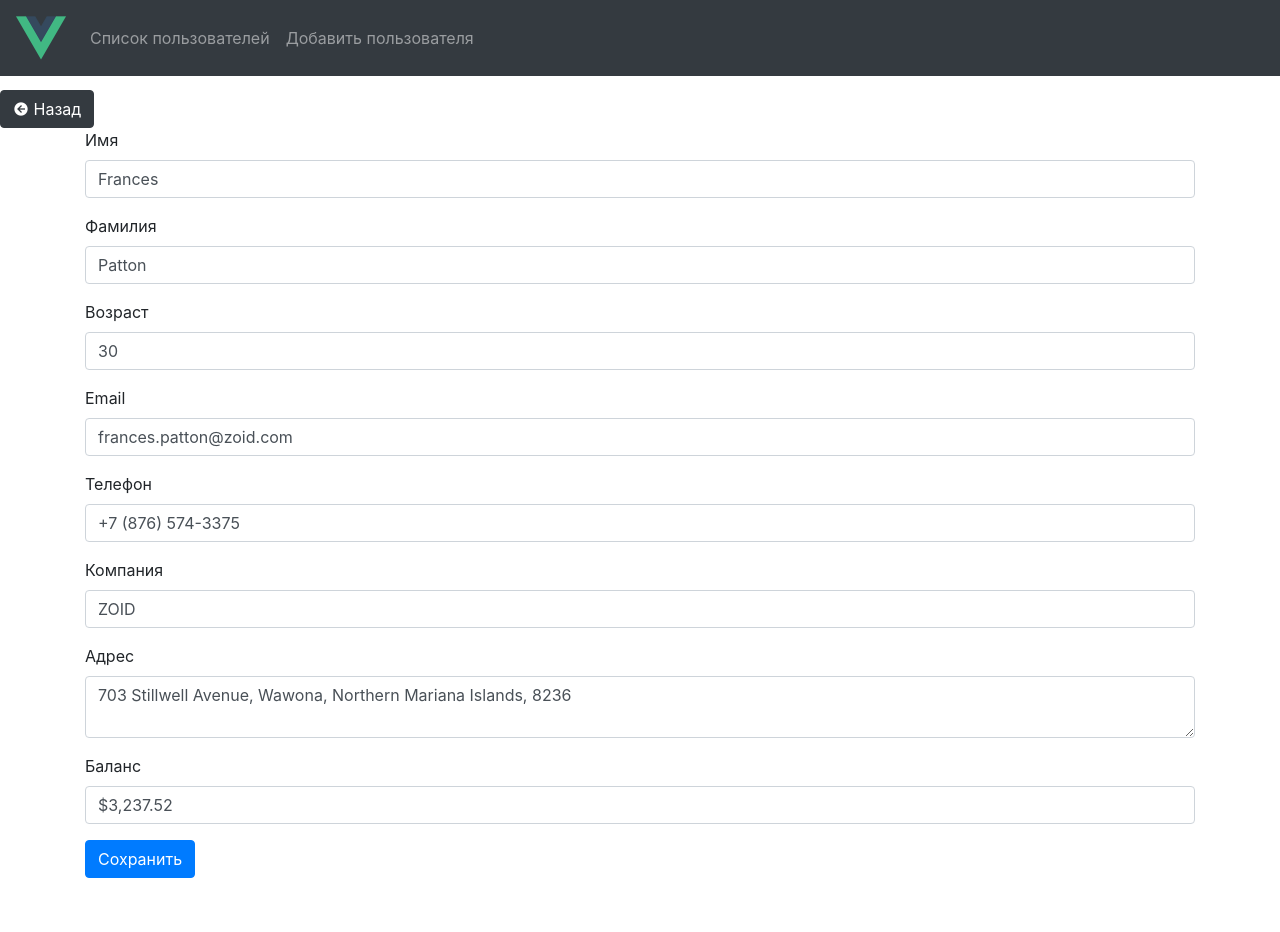
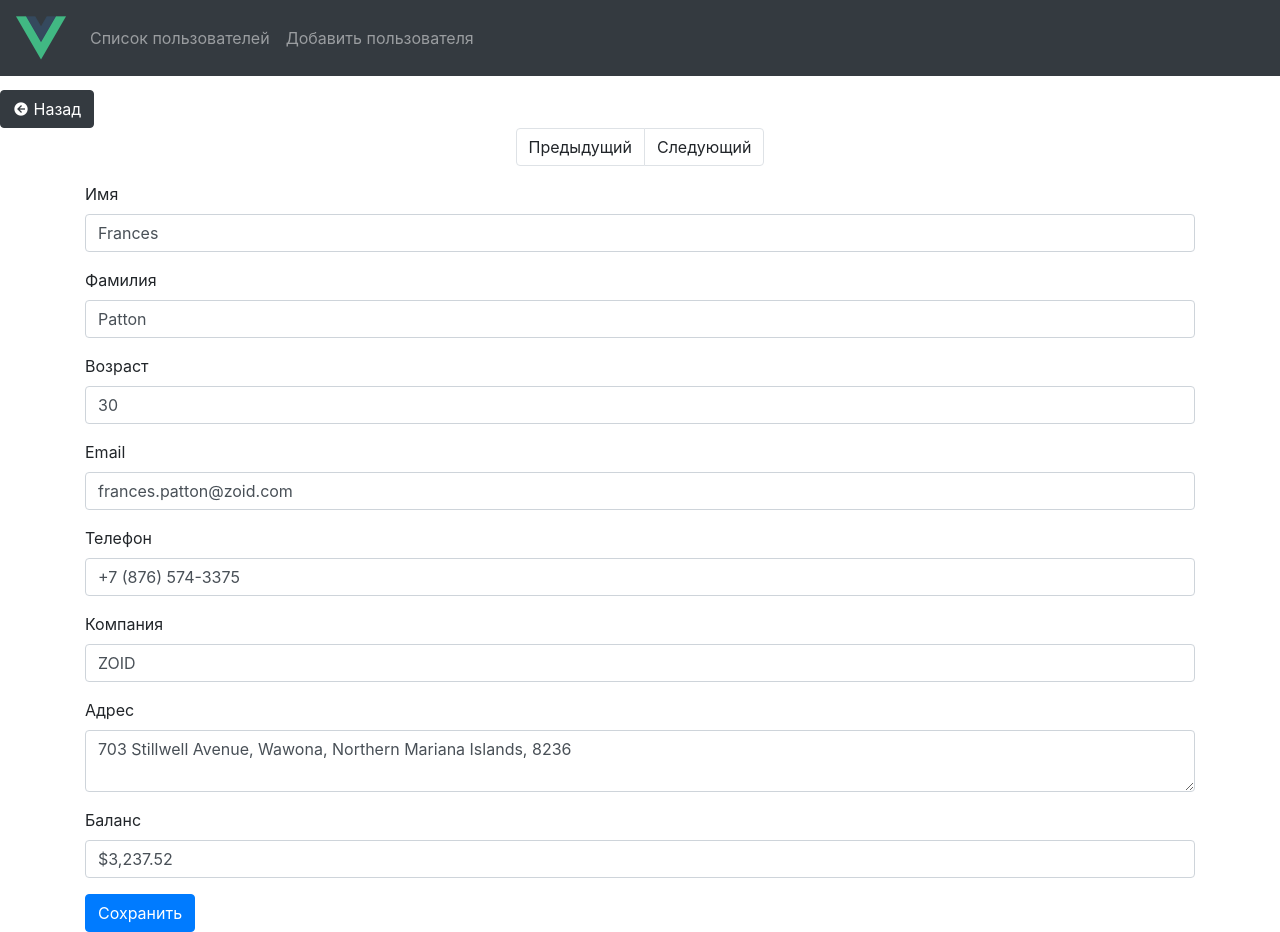
Before and after one commit to avetchinina/vue-project, a Vue app: page /edit-user/1 in a window 1280 px wide. Before the commit the page ends 878 px from the top, so only its background shows below. Built offline with nearby package versions, Linux system fonts and the light colour scheme; data requests are answered from the project's data file.

Commit message:
доделать userEdit

```diff
--- a/package.json
+++ b/package.json
@@ -12,13 +12,14 @@
     "axios": "0.19.0",
     "bootstrap": "4.3.1",
     "core-js": "2.6.5",
+    "lodash.isequal": "4.5.0",
     "vue": "2.6.10",
     "vue-router": "3.0.3"
   },
   "devDependencies": {
     "@vue/cli-plugin-babel": "3.9.0",
     "@vue/cli-plugin-eslint": "3.9.0",
-    "@vue/cli-service": "3.9.0",
+    "@vue/cli-service": "3.9.2",
     "@vue/eslint-config-prettier": "4.0.1",
     "babel-eslint": "10.0.1",
     "eslint": "5.16.0",
--- a/src/components/UserForm.vue
+++ b/src/components/UserForm.vue
@@ -75,10 +75,12 @@
 </template>
 
 <script>
+// import isEqual from 'lodash.isequal'
+
 export default {
   name: 'UserForm',
   props: {
-    user: {
+    value: {
       type: Object,
       required: true
     }
@@ -87,6 +89,14 @@ export default {
     localUser: null
   }),
   watch: {
+    // user: {
+    //   deep: true,
+    //   handler() {
+    //     if (isEqual(this.localUser, this.user)) {
+    //       this.$emit('update', Object.assign({}, this.localUser))
+    //     }
+    //   }
+    // },
     localUser: {
       deep: true,
       handler() {
@@ -95,7 +105,7 @@ export default {
     }
   },
   created() {
-    this.localUser = Object.assign({}, this.user)
+    this.localUser = Object.assign({}, this.value)
   }
 }
 </script>
--- a/src/views/EditUser.vue
+++ b/src/views/EditUser.vue
@@ -1,11 +1,26 @@
 <template>
   <div class="container">
-    <form v-if="user" @submit.prevent="sendUser">
-      <user-form :user="user" @input="value => (user = value)"></user-form>
-      <button type="submit" class="btn btn-primary">Сохранить</button>
-    </form>
-    <div class="alert alert-warning" v-else>
-      Пользователь не найден!
+    <div v-if="user">
+      <ul class="pagination justify-content-center">
+        <li class="page-item">
+          <a class="page-link" @click="changeUser(userId - 1)">Предыдущий</a>
+        </li>
+        <li class="page-item">
+          <a class="page-link" @click="changeUser(userId + 1)">Следующий</a>
+        </li>
+      </ul>
+      <form @submit.prevent="sendUser">
+        <user-form :value="user" @input="value => (user = value)"></user-form>
+        <button type="submit" class="btn btn-primary">Сохранить</button>
+      </form>
+    </div>
+    <div v-else>
+      <div class="alert alert-warning">
+        Пользователь не найден!
+      </div>
+      <router-link class="btn btn-info" tag="button" to="/users">
+        Перейти к списку пользователей
+      </router-link>
     </div>
   </div>
 </template>
@@ -24,7 +39,7 @@ export default {
   }),
   computed: {
     userId() {
-      return this.$route.params.id
+      return +this.$route.params.id
     },
     url() {
       return 'http://localhost:3000/users/' + this.userId
@@ -50,6 +65,10 @@ export default {
           this.$router.push('/users')
         })
         .catch(err => console.log(err))
+    },
+    changeUser(id) {
+      this.$router.push({ name: 'edit-user', params: { id: id } })
+      this.loadUser()
     }
   }
 }
```
Also changed, not shown: 1 other file (tests, documents, lock files or other folders).
